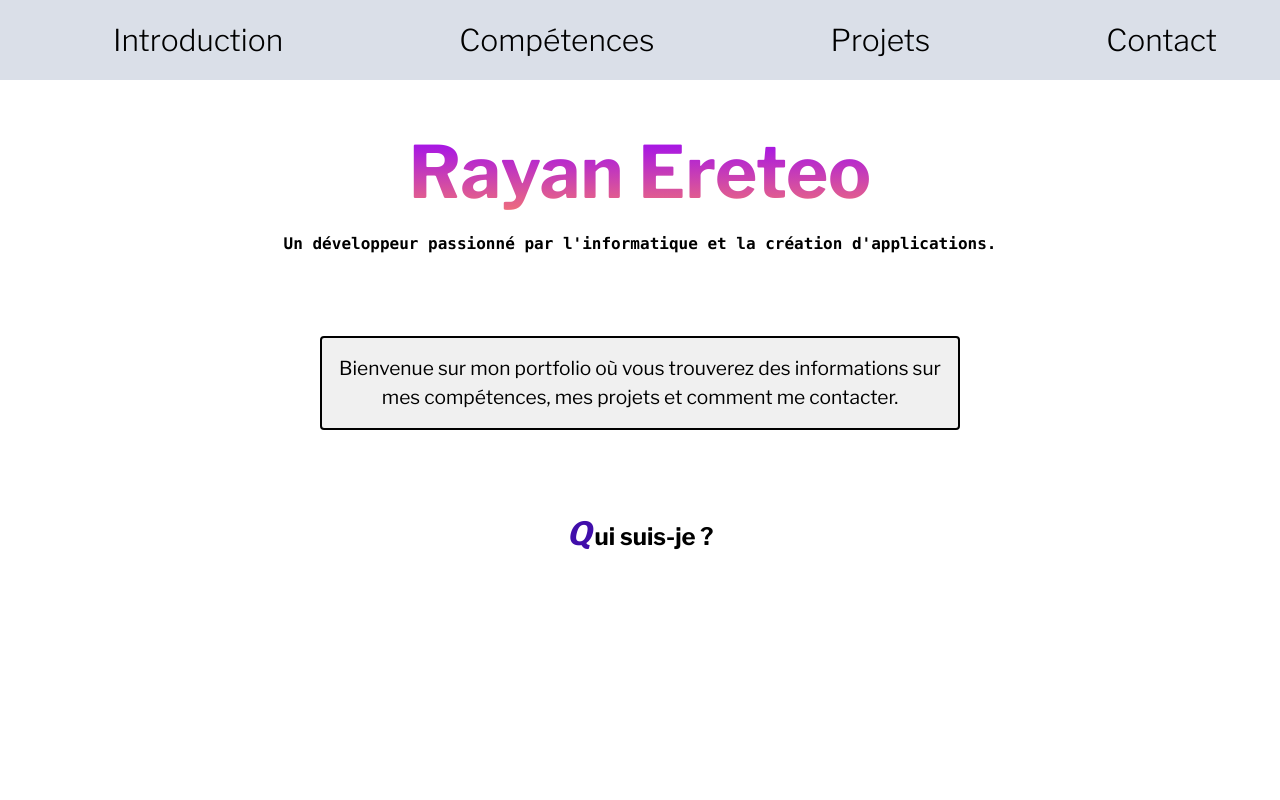
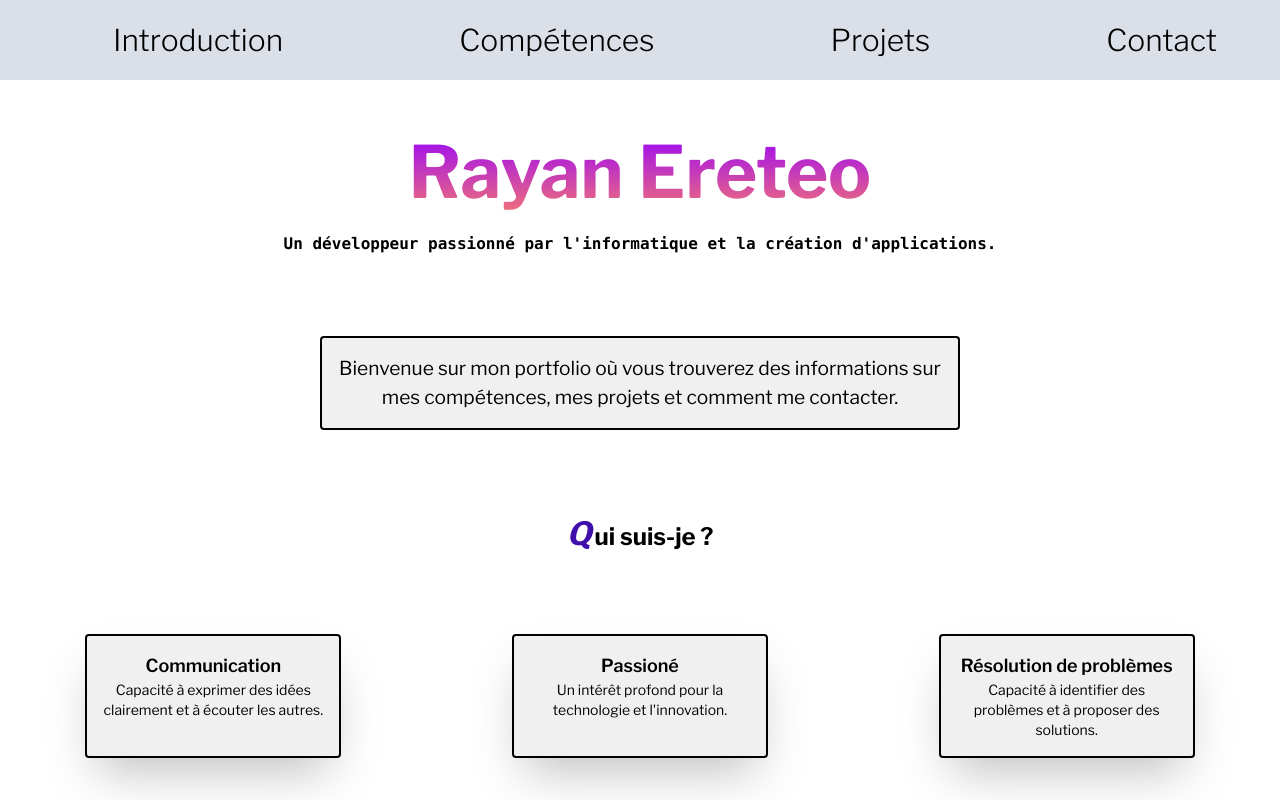
Before and after one commit to RayanEreteo/portfolio, a Next.js app: page / in a window 1280 px wide. Built offline with nearby package versions, Linux system fonts and the light colour scheme.

Commit message:
Implementation du wrapper de soft skills

```diff
--- a/app/sections/Introduction.tsx
+++ b/app/sections/Introduction.tsx
@@ -1,3 +1,4 @@
+import SoftskillsCard from "../components/Softskillscard"
 import Typewriter from "../components/Typewriter"
 
 function Introduction() {
@@ -9,6 +10,11 @@ function Introduction() {
           <p className="normal-text">Bienvenue sur mon portfolio où vous trouverez des informations sur mes compétences, mes projets et comment me contacter.</p>
         </div>
         <h3 className="medium-title">Qui suis-je ?</h3>
+        <div className="soft-skills-cards-container flex justify-around mt-[3rem]">
+          <SoftskillsCard title="Communication" description="Capacité à exprimer des idées clairement et à écouter les autres." />
+          <SoftskillsCard title="Passioné" description="Un intérêt profond pour la technologie et l'innovation." />
+          <SoftskillsCard title="Résolution de problèmes" description="Capacité à identifier des problèmes et à proposer des solutions." />
+        </div>
     </section>
   )
 }
```
